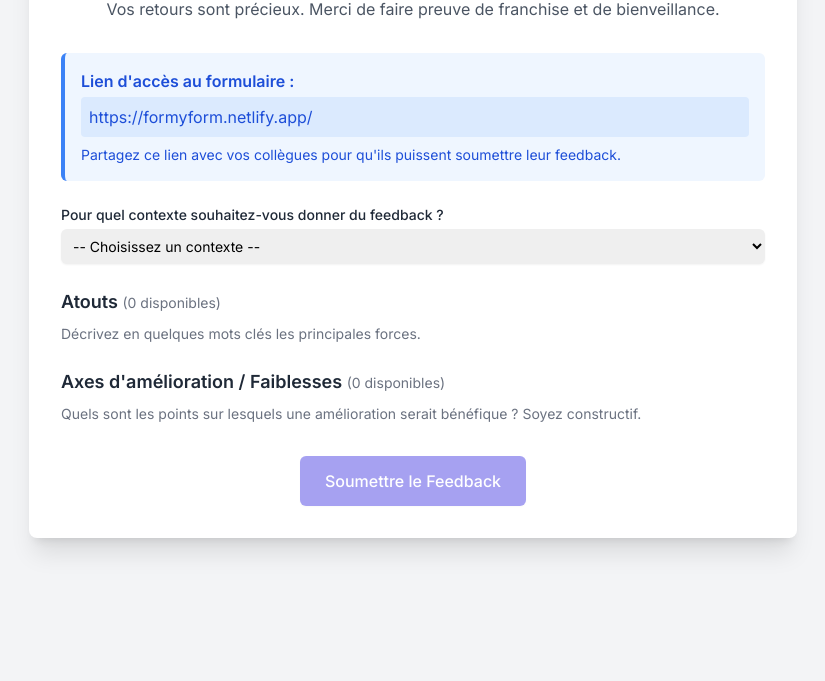
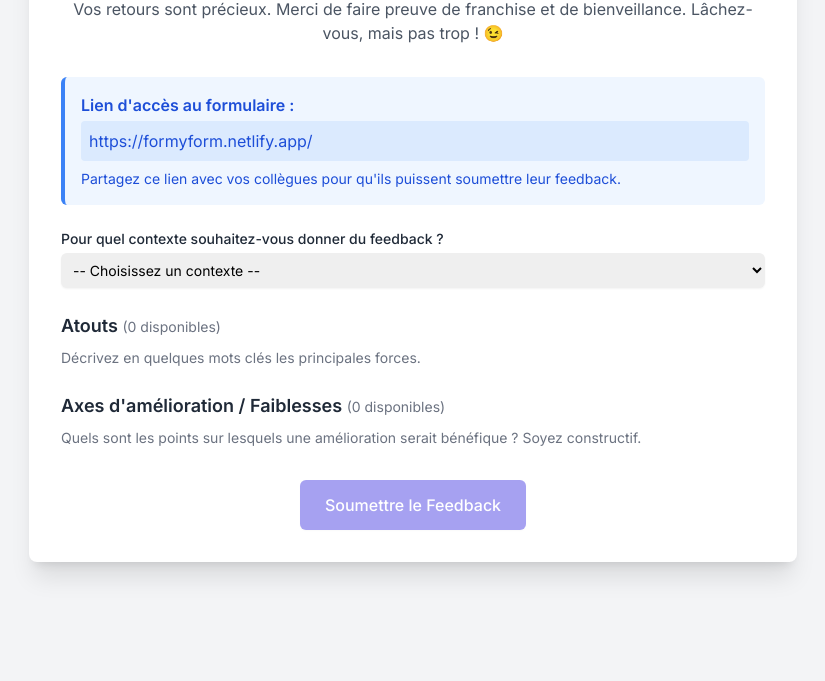
Before and after one commit to ilearnwithyou/My-website, a plain HTML site: page index.html in a window 1280 px wide. Shown: the part 119-800 px from the top of the page, without its empty margins (227-1052 px from the left). Drawn offline with nearby package versions, Linux system fonts and the light colour scheme.

Commit message:
Update index.html

```diff
--- a/index.html
+++ b/index.html
@@ -82,7 +82,7 @@
     <div class="container mx-auto max-w-3xl p-4 sm:p-6 lg:p-8 bg-white shadow-xl rounded-lg mt-10">
         <header class="text-center mb-8">
             <h1 class="text-3xl font-bold text-indigo-700">Feedback Anonyme et Bienveillant</h1>
-            <p class="text-gray-600 mt-2">Vos retours sont précieux. Merci de faire preuve de franchise et de bienveillance.</p>
+            <p class="text-gray-600 mt-2">Vos retours sont précieux. Merci de faire preuve de franchise et de bienveillance. Lâchez-vous, mais pas trop ! &#128521;</p>
         </header>
 
         <div id="shareLinkInfo" class="bg-blue-50 border-l-4 border-blue-500 text-blue-700 p-4 mb-6 rounded-md">
```
